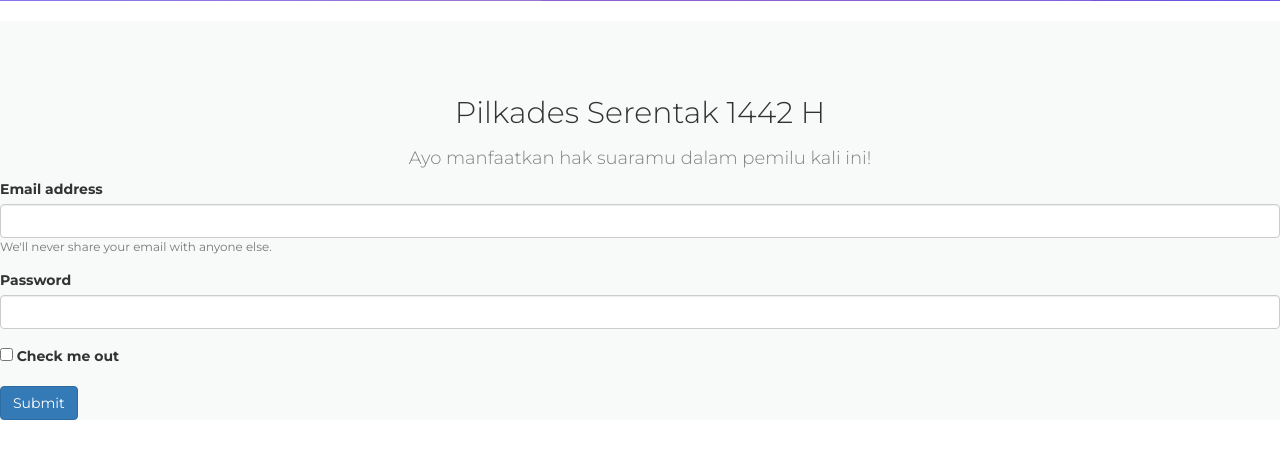
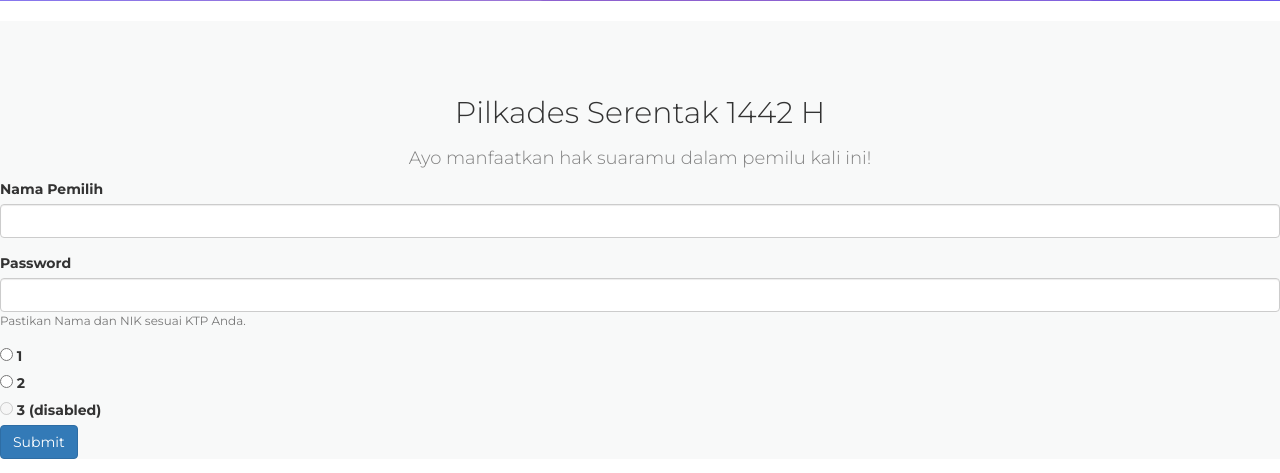
Before and after one commit to MohammadAdiyudha/E-Voting, a PHP site: page /voting.php in a window 1280 px wide. Shown: the part 739-1212 px from the top of the page. Before the commit the page ends 1159 px from the top, so only its background shows below. Run offline with PHP 8.4, Linux system fonts and the light colour scheme; some libraries are stand-ins or nearby versions.

Commit message:
Form Finish (Belum Styling)

```diff
--- a/program/voting.php
+++ b/program/voting.php
@@ -65,18 +65,27 @@
     <div class="form-isian">
         <form>
             <div class="form-group">
-                <label for="exampleInputEmail1">Email address</label>
-                <input type="email" class="form-control" id="exampleInputEmail1" aria-describedby="emailHelp">
-                <small id="emailHelp" class="form-text text-muted">We'll never share your email with anyone else.</small>
+                <label for="namapemilih-input">Nama Pemilih</label>
+                <input type="name" class="form-control" id="namapemilih-input">
+
             </div>
             <div class="form-group">
-                <label for="exampleInputPassword1">Password</label>
-                <input type="password" class="form-control" id="exampleInputPassword1">
+                <label for="nik-input">Password</label>
+                <input type="number" class="form-control" id="nik-input" aria-describedby="nikvalidasi">
+                <small id="nikvalidasi" class="form-text text-muted">Pastikan Nama dan NIK sesuai KTP Anda.</small>
             </div>
-            <div class="form-group form-check">
-                <input type="checkbox" class="form-check-input" id="exampleCheck1">
-                <label class="form-check-label" for="exampleCheck1">Check me out</label>
-            </div>
+            <div class="form-check form-check-inline">
+  <input class="form-check-input" type="radio" name="inlineRadioOptions" id="inlineRadio1" value="option1">
+  <label class="form-check-label" for="inlineRadio1">1</label>
+</div>
+<div class="form-check form-check-inline">
+  <input class="form-check-input" type="radio" name="inlineRadioOptions" id="inlineRadio2" value="option2">
+  <label class="form-check-label" for="inlineRadio2">2</label>
+</div>
+<div class="form-check form-check-inline">
+  <input class="form-check-input" type="radio" name="inlineRadioOptions" id="inlineRadio3" value="option3" disabled>
+  <label class="form-check-label" for="inlineRadio3">3 (disabled)</label>
+</div>
                 <button type="submit" class="btn btn-primary">Submit</button>
         </form>
     </div>
```
